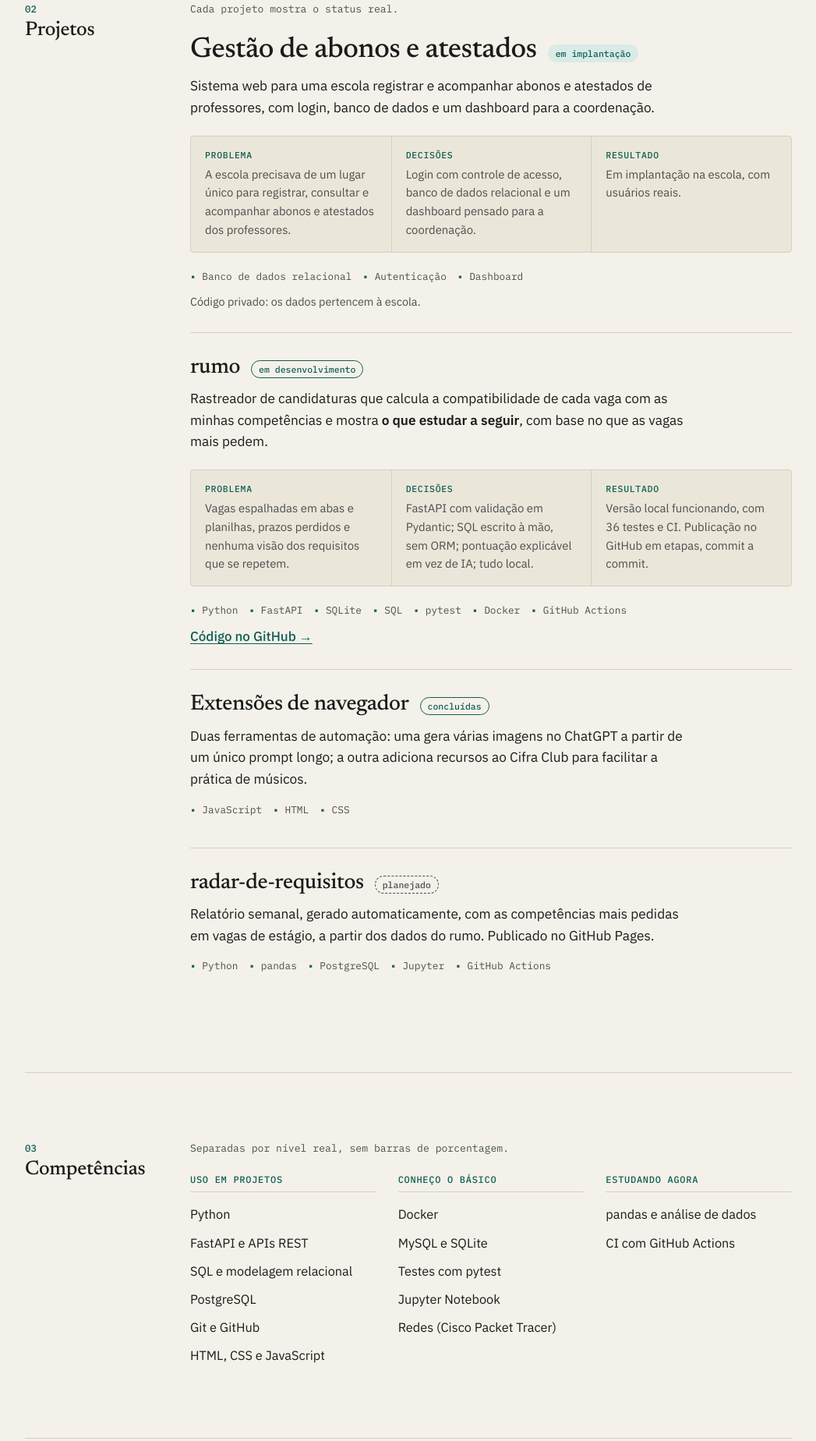
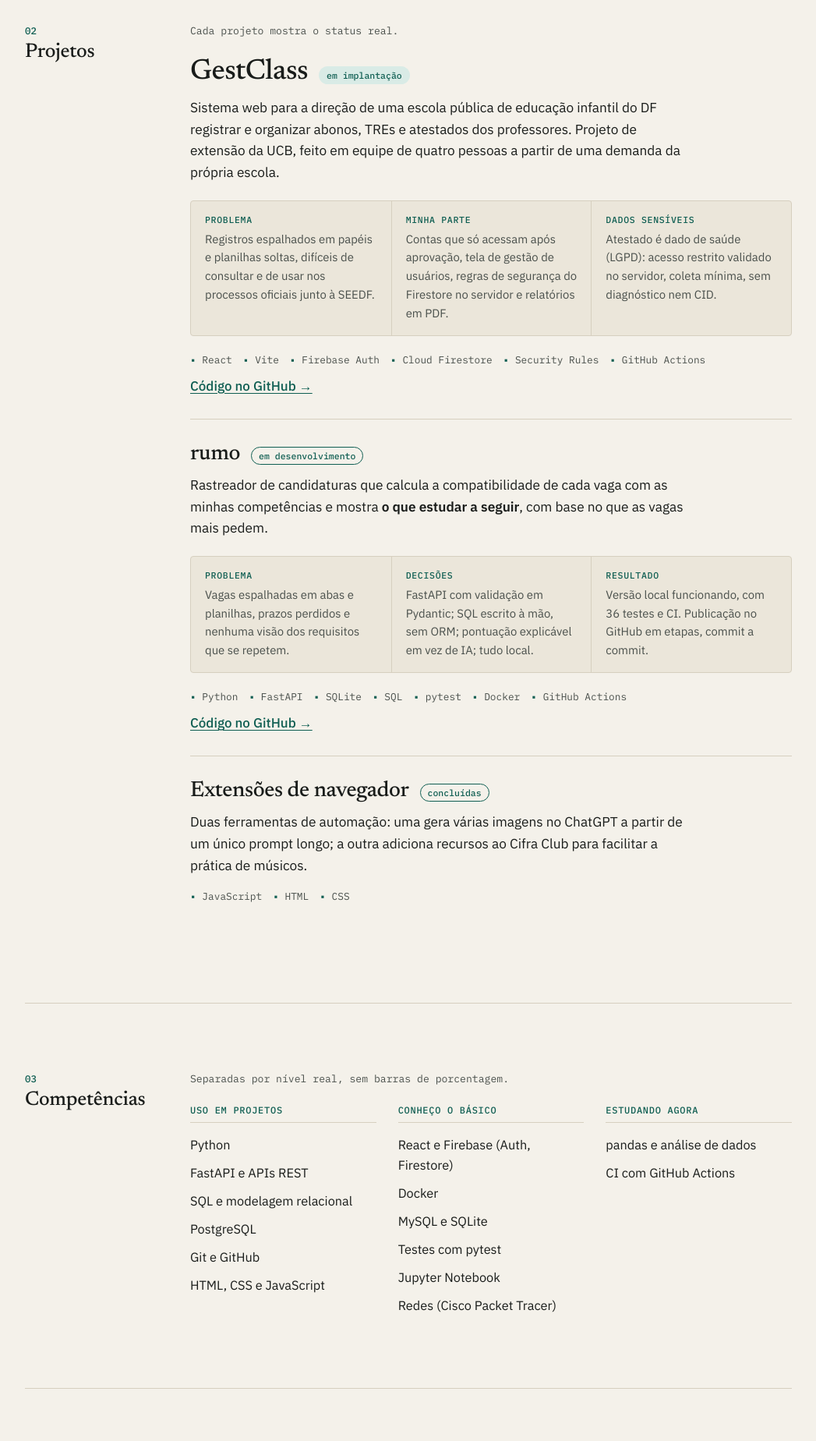
Before and after one commit to leoesquivelcouto/leoesquivelcouto.github.io, a plain HTML site: page index.html in a window 1280 px wide. Shown: the part 1510-3358 px from the top of the page at 78% size, without its empty margins (116-1163 px from the left). Drawn offline with Linux system fonts and the light colour scheme.

Commit message:
fix: corrige GestClass (projeto em equipe, React + Firebase) e adiciona UCB

```diff
--- a/index.html
+++ b/index.html
@@ -67,8 +67,8 @@
       <div class="secao-corpo prosa">
         <p>Aprendo melhor construindo. Quando uma tarefa repetitiva me incomoda, eu automatizo; quando
         uma instituição perde tempo com papel e planilha, eu tento fazer um sistema. Foi assim que nasceram
-        extensões de navegador que uso no dia a dia, um painel para lares de idosos e o sistema de abonos e
-        atestados que hoje está sendo implantado numa escola.</p>
+        extensões de navegador que uso no dia a dia, um painel para lares de idosos e, com a minha equipe na
+        UCB, o GestClass, sistema de abonos e atestados que hoje está sendo implantado numa escola pública.</p>
         <p>Antes da tecnologia, trabalhei com vendas de celulares e com cerimonial de casamentos, onde
         aprendi a lidar com clientes, prazos apertados e imprevistos.</p>
       </div>
@@ -80,20 +80,21 @@
       <div class="secao-corpo">
         <p class="nota">Cada projeto mostra o status real.</p>
 
-        <article class="projeto destaque" id="abonos">
+        <article class="projeto destaque" id="gestclass">
           <div class="projeto-topo">
-            <h3>Gestão de abonos e atestados</h3>
+            <h3>GestClass</h3>
             <span class="status em-uso">em implantação</span>
           </div>
-          <p class="projeto-resumo">Sistema web para uma escola registrar e acompanhar abonos e atestados de
-            professores, com login, banco de dados e um dashboard para a coordenação.</p>
+          <p class="projeto-resumo">Sistema web para a direção de uma escola pública de educação infantil do DF
+            registrar e organizar abonos, TREs e atestados dos professores. Projeto de extensão da UCB, feito em
+            equipe de quatro pessoas a partir de uma demanda da própria escola.</p>
           <div class="caso">
-            <div><h4>Problema</h4><p>A escola precisava de um lugar único para registrar, consultar e acompanhar abonos e atestados dos professores.</p></div>
-            <div><h4>Decisões</h4><p>Login com controle de acesso, banco de dados relacional e um dashboard pensado para a coordenação.</p></div>
-            <div><h4>Resultado</h4><p>Em implantação na escola, com usuários reais.</p></div>
+            <div><h4>Problema</h4><p>Registros espalhados em papéis e planilhas soltas, difíceis de consultar e de usar nos processos oficiais junto à SEEDF.</p></div>
+            <div><h4>Minha parte</h4><p>Contas que só acessam após aprovação, tela de gestão de usuários, regras de segurança do Firestore no servidor e relatórios em PDF.</p></div>
+            <div><h4>Dados sensíveis</h4><p>Atestado é dado de saúde (LGPD): acesso restrito validado no servidor, coleta mínima, sem diagnóstico nem CID.</p></div>
           </div>
-          <ul class="stack" aria-label="Tecnologias"><li>Banco de dados relacional</li><li>Autenticação</li><li>Dashboard</li></ul>
-          <p class="links nota-links">Código privado: os dados pertencem à escola.</p>
+          <ul class="stack" aria-label="Tecnologias"><li>React</li><li>Vite</li><li>Firebase Auth</li><li>Cloud Firestore</li><li>Security Rules</li><li>GitHub Actions</li></ul>
+          <p class="links"><a href="https://github.com/leoesquivelcouto/gestclass">Código no GitHub →</a></p>
         </article>
 
         <article class="projeto" id="rumo">
@@ -122,15 +123,6 @@
           <ul class="stack" aria-label="Tecnologias"><li>JavaScript</li><li>HTML</li><li>CSS</li></ul>
         </article>
 
-        <article class="projeto" id="radar">
-          <div class="projeto-topo">
-            <h3>radar-de-requisitos</h3>
-            <span class="status planejado">planejado</span>
-          </div>
-          <p class="projeto-resumo">Relatório semanal, gerado automaticamente, com as competências mais pedidas em
-            vagas de estágio, a partir dos dados do rumo. Publicado no GitHub Pages.</p>
-          <ul class="stack" aria-label="Tecnologias"><li>Python</li><li>pandas</li><li>PostgreSQL</li><li>Jupyter</li><li>GitHub Actions</li></ul>
-        </article>
       </div>
     </section>
 
@@ -146,7 +138,7 @@
           </div>
           <div>
             <h3>Conheço o básico</h3>
-            <ul><li>Docker</li><li>MySQL e SQLite</li><li>Testes com pytest</li><li>Jupyter Notebook</li><li>Redes (Cisco Packet Tracer)</li></ul>
+            <ul><li>React e Firebase (Auth, Firestore)</li><li>Docker</li><li>MySQL e SQLite</li><li>Testes com pytest</li><li>Jupyter Notebook</li><li>Redes (Cisco Packet Tracer)</li></ul>
           </div>
           <div>
             <h3>Estudando agora</h3>
@@ -162,9 +154,9 @@
       <div class="secao-corpo">
         <ol class="registro">
           <li><time datetime="2026-11">nov 2026</time><div><h3>rumo</h3><p>Início do rastreador de candidaturas com FastAPI, SQL, testes automatizados e CI.</p></div></li>
-          <li><time>em curso</time><div><h3>Sistema de abonos e atestados</h3><p>Primeiro sistema em implantação com usuários reais, numa escola.</p></div></li>
+          <li><time datetime="2026-10">out 2026</time><div><h3>GestClass</h3><p>Projeto de extensão em equipe: primeiro sistema com usuários reais, numa escola pública do DF.</p></div></li>
           <li><time>acadêmico</time><div><h3>Cuida Mais</h3><p>Dashboard para apoiar o cuidado de idosos em instituições de acolhimento.</p></div></li>
-          <li><time>graduação</time><div><h3>Engenharia de Software</h3><p>6º semestre, com conclusão prevista para 2027.</p></div></li>
+          <li><time>graduação</time><div><h3>Engenharia de Software · UCB</h3><p>Universidade Católica de Brasília, 6º semestre, com conclusão prevista para 2027.</p></div></li>
         </ol>
       </div>
     </section>
```
Also changed, not shown: cv/index.html (+9 -7 lines), 1 other file.
